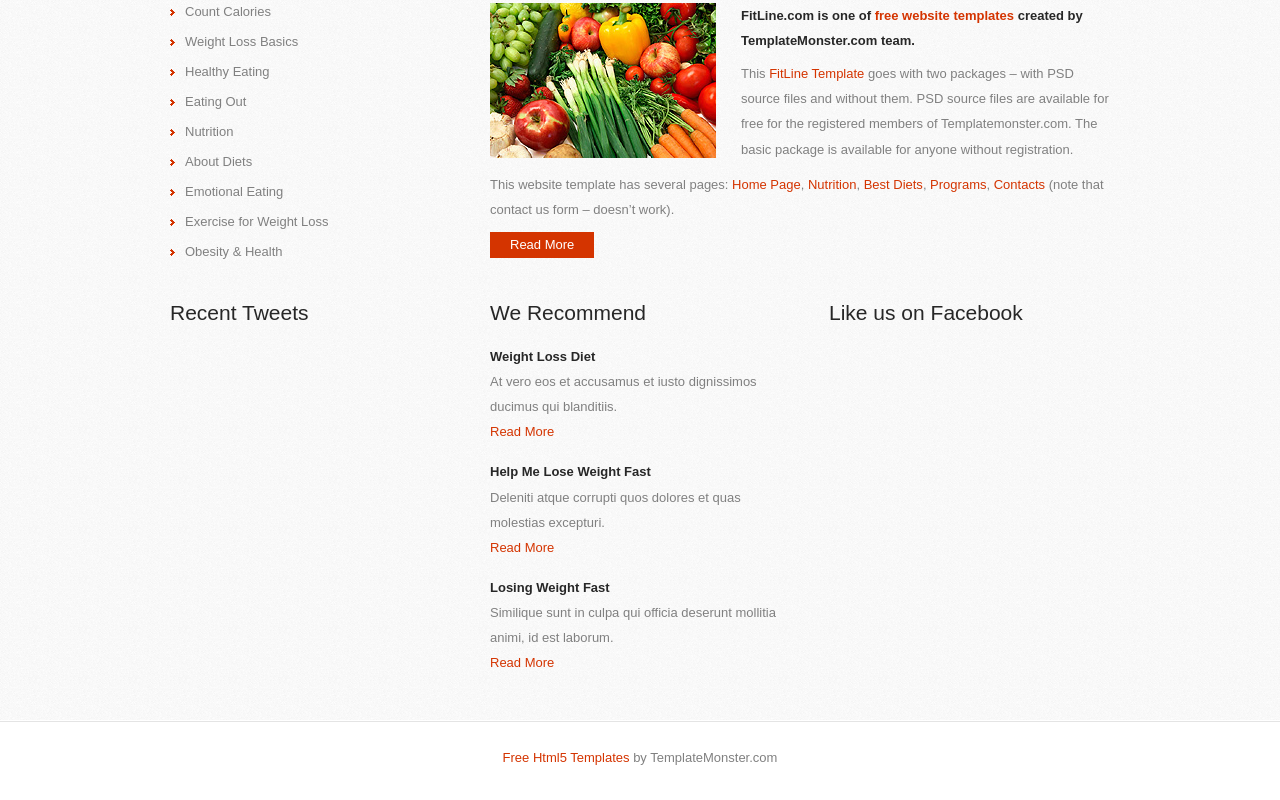
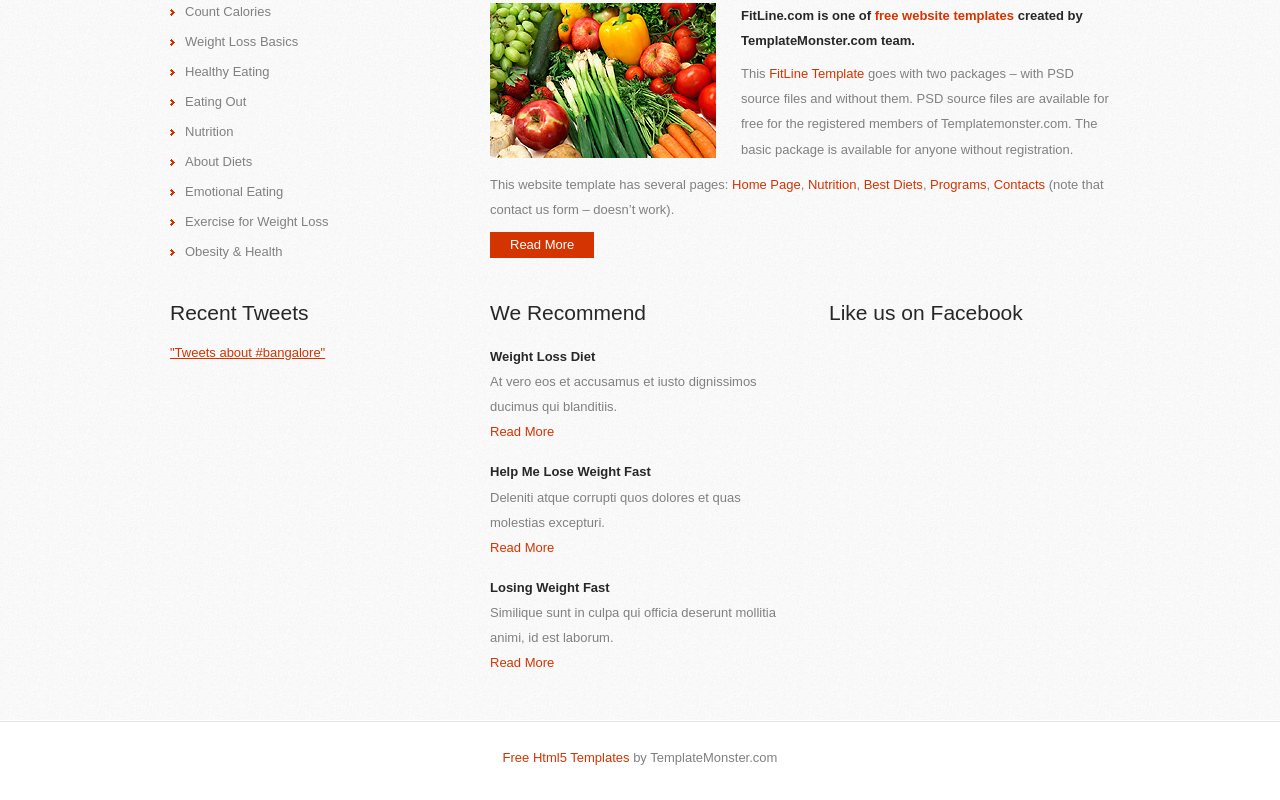
Before and after one commit to sandeshsk007/pb, a plain HTML site: page fitline/index.html in a window 1280 px wide. Shown: the part 697-1497 px from the top of the page. Drawn offline with Linux system fonts and the light colour scheme.

Commit message:
Fixing twitter is more simple now with embedded timelines

```diff
--- a/fitline/index.html
+++ b/fitline/index.html
@@ -107,10 +107,13 @@
                     </div>
                     <div class="wrapper">
                     	<article class="grid_4">
-                	<div id="container">
 		        <h3>Recent Tweets</h3>
-                          <div id="tweets"></div>
+                          <div id="twitter">
+			<a class="twitter-timeline" href="https://twitter.com/search?q=%23bangalore" data-widget-id="318508964461543424">"Tweets about #bangalore"</a>
+<script>!function(d,s,id){var js,fjs=d.getElementsByTagName(s)[0];if(!d.getElementById(id)){js=d.createElement(s);js.id=id;js.src="//platform.twitter.com/widgets.js";fjs.parentNode.insertBefore(js,fjs);}}(document,"script","twitter-wjs");</script>
+
 			</div>
+
 			</article>
                         <article class="grid_4">
                             <h3 class="prev-indent-bot">We Recommend</h3>
```
